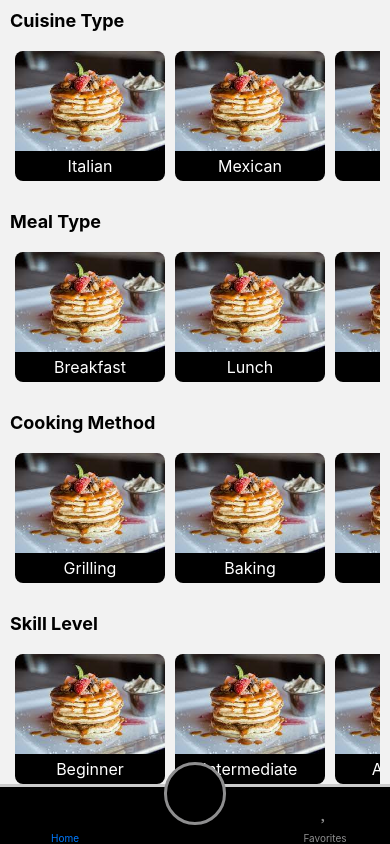
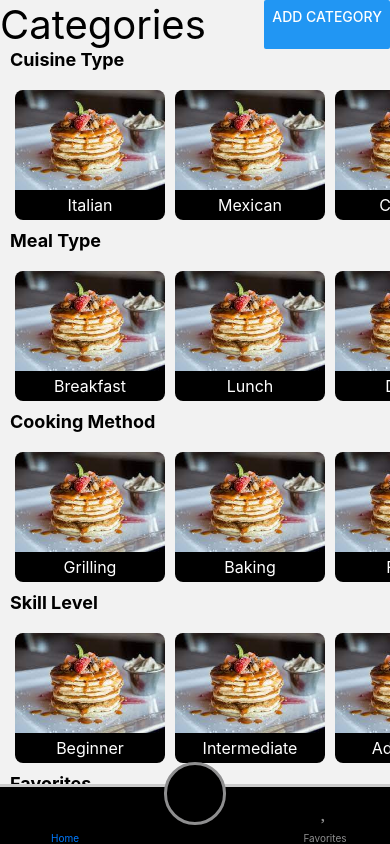
Before and after one commit to VictorApaez/cook-smart, a React Native app: screen /MainApp in a window 390 px wide. Built offline with nearby package versions, Linux system fonts and the light colour scheme.

Commit message:
wrapped flat list and added title with button to open modal

```diff
--- a/components/CategoriesScreen.tsx
+++ b/components/CategoriesScreen.tsx
@@ -1,11 +1,21 @@
-import React, {useEffect} from 'react';
-import {View, Text, FlatList, StyleSheet} from 'react-native';
+import React, {useEffect, useState} from 'react';
+import {
+  View,
+  Text,
+  FlatList,
+  StyleSheet,
+  Button,
+  ScrollView,
+} from 'react-native';
 import CarouselItem from './CarouselItem';
 import {categories, SubCategory} from './CategoriesData';
 import {fetchCategories} from '../redux/categories/categoriesThunks';
 import {useAppDispatch, useAppSelector} from '../redux/store';
+import {CreateCategoryModal} from './CreateCategoryModal';
 
 const CategoriesScreen: React.FC = () => {
+  const [modalVisible, setModalVisible] = useState(false);
+
   const dispatch = useAppDispatch();
   const categoriesStatus = useAppSelector(state => state.categories.status);
   const categoriesState = useAppSelector(state => state.categories);
@@ -25,8 +35,9 @@ const CategoriesScreen: React.FC = () => {
   }
 
   const renderSubCategories = (subCategory: SubCategory[], title: string) => (
-    <View style={styles.categoryContainer}>
+    <View>
       <Text style={styles.categoryTitle}>{title}</Text>
+
       <FlatList
         data={subCategory}
         renderItem={({item}) => <CarouselItem item={item} />}
@@ -41,17 +52,43 @@ const CategoriesScreen: React.FC = () => {
   );
 
   return (
-    <FlatList
-      data={categoriesState.categories}
-      renderItem={({item}) => renderSubCategories(item.subCategory, item.title)}
-      keyExtractor={(item, index) => index.toString()}
-    />
+    <ScrollView style={styles.container}>
+      <View style={styles.header}>
+        <Text style={styles.headerTitle}>Categories</Text>
+        <Button title="Add Category" onPress={() => setModalVisible(true)} />
+      </View>
+      <CreateCategoryModal
+        modalVisible={modalVisible}
+        onClose={() => setModalVisible(false)}
+      />
+      <FlatList
+        style={styles.categoriesFlatList}
+        data={categoriesState.categories}
+        scrollEnabled={false}
+        renderItem={({item}) =>
+          renderSubCategories(item.subCategory, item.title)
+        }
+        keyExtractor={(item, index) => index.toString()}
+      />
+    </ScrollView>
   );
 };
 
 const styles = StyleSheet.create({
-  categoryContainer: {
-    padding: 10,
+  container: {
+    flex: 1,
+  },
+  categoriesFlatList: {
+    flexGrow: 0,
+    paddingLeft: 10,
+    paddingBottom: 50,
+  },
+  header: {
+    flexDirection: 'row',
+    justifyContent: 'space-between',
+  },
+  headerTitle: {
+    fontSize: 40,
   },
   categoryTitle: {
     fontSize: 18,
```
